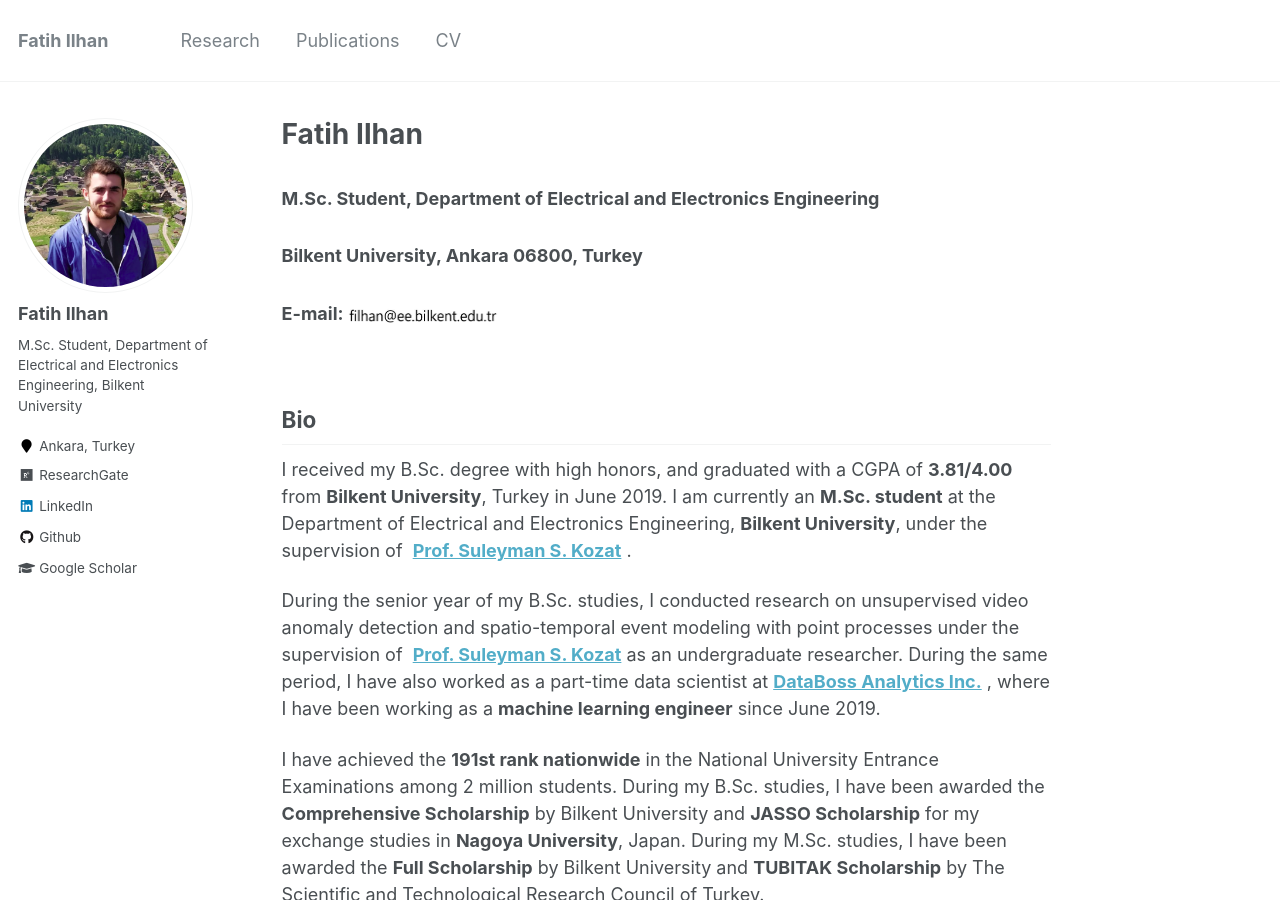
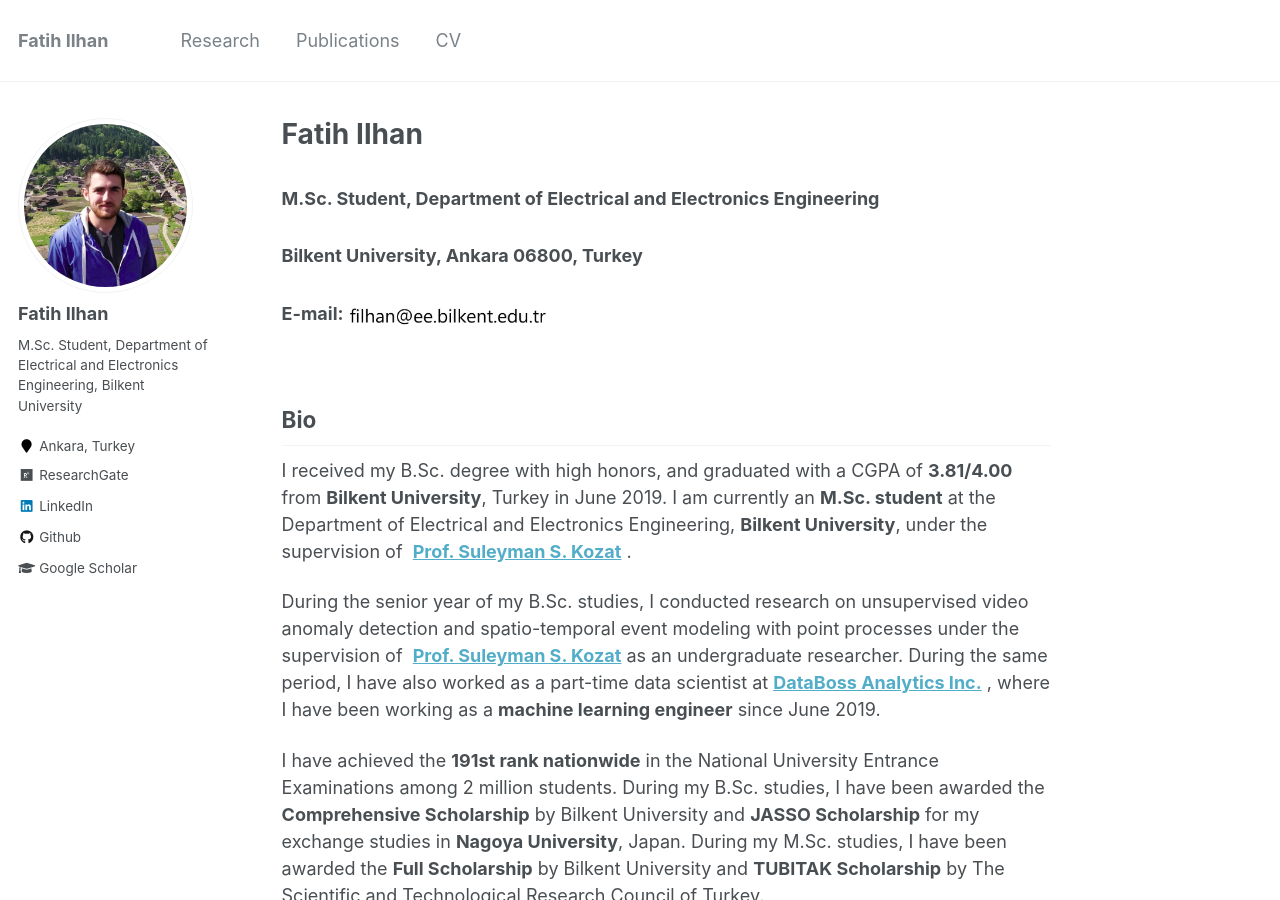
Before and after one commit to fatih-ilhan/fatih-ilhan.github.io, a Jekyll site: the page built from _pages/about.md, in a window 1280 px wide and 900 px high. Built offline with Jekyll 4.4.1, drawn with Linux system fonts in a browser that asks for light colours.

Commit message:
Update about.md

```diff
--- a/_pages/about.md
+++ b/_pages/about.md
@@ -12,7 +12,7 @@
 
 ### M.Sc. Student, Department of Electrical and Electronics Engineering
 ### Bilkent University, Ankara 06800, Turkey
-### E-mail: <img src="https://fatih-ilhan.github.io/files/email.JPG?raw=true" alt="Photo" style="width: 150px;"/>
+### E-mail: <img src="https://fatih-ilhan.github.io/files/email.JPG?raw=true" alt="Photo" style="width: 200px;"/>
 
 
 <br>
```
